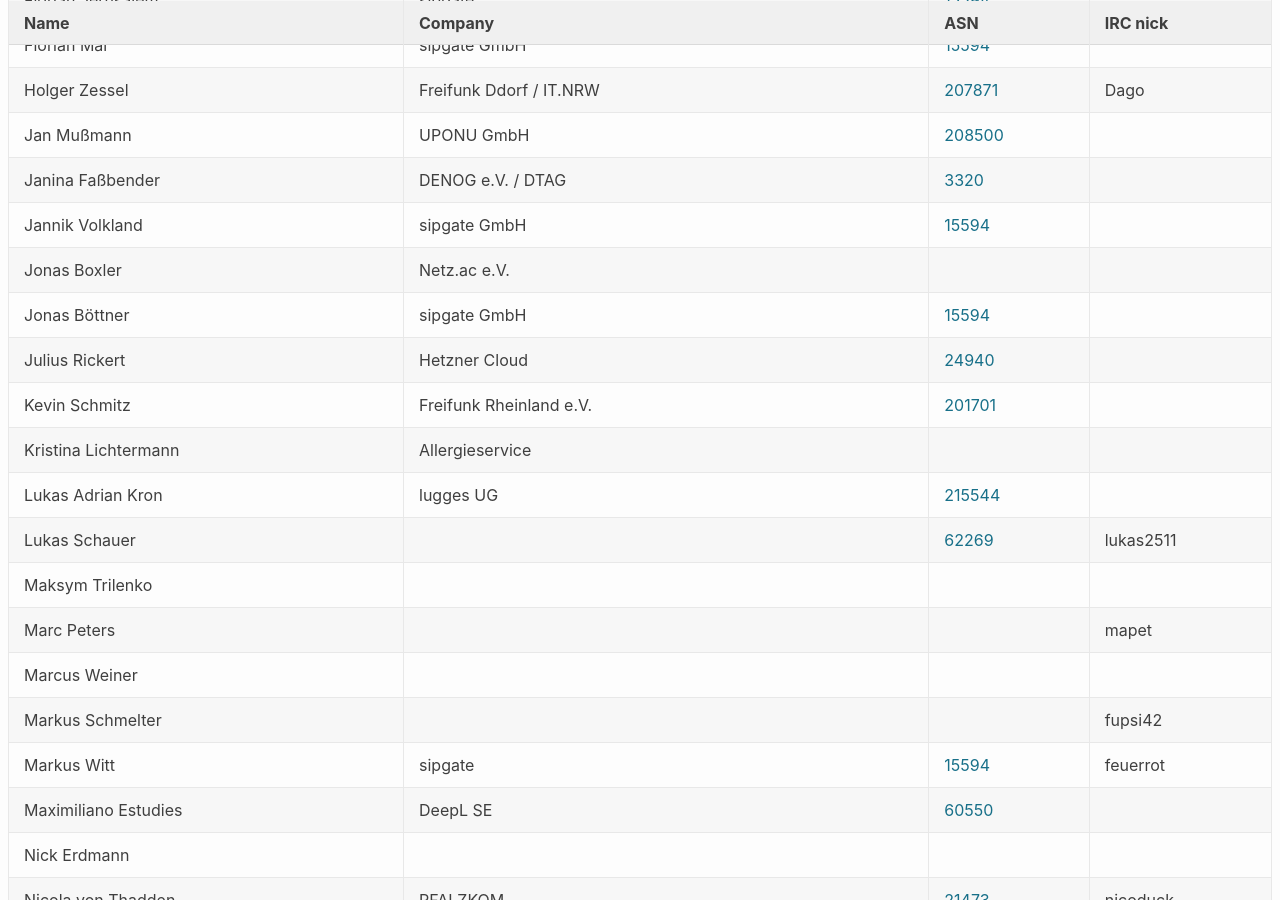
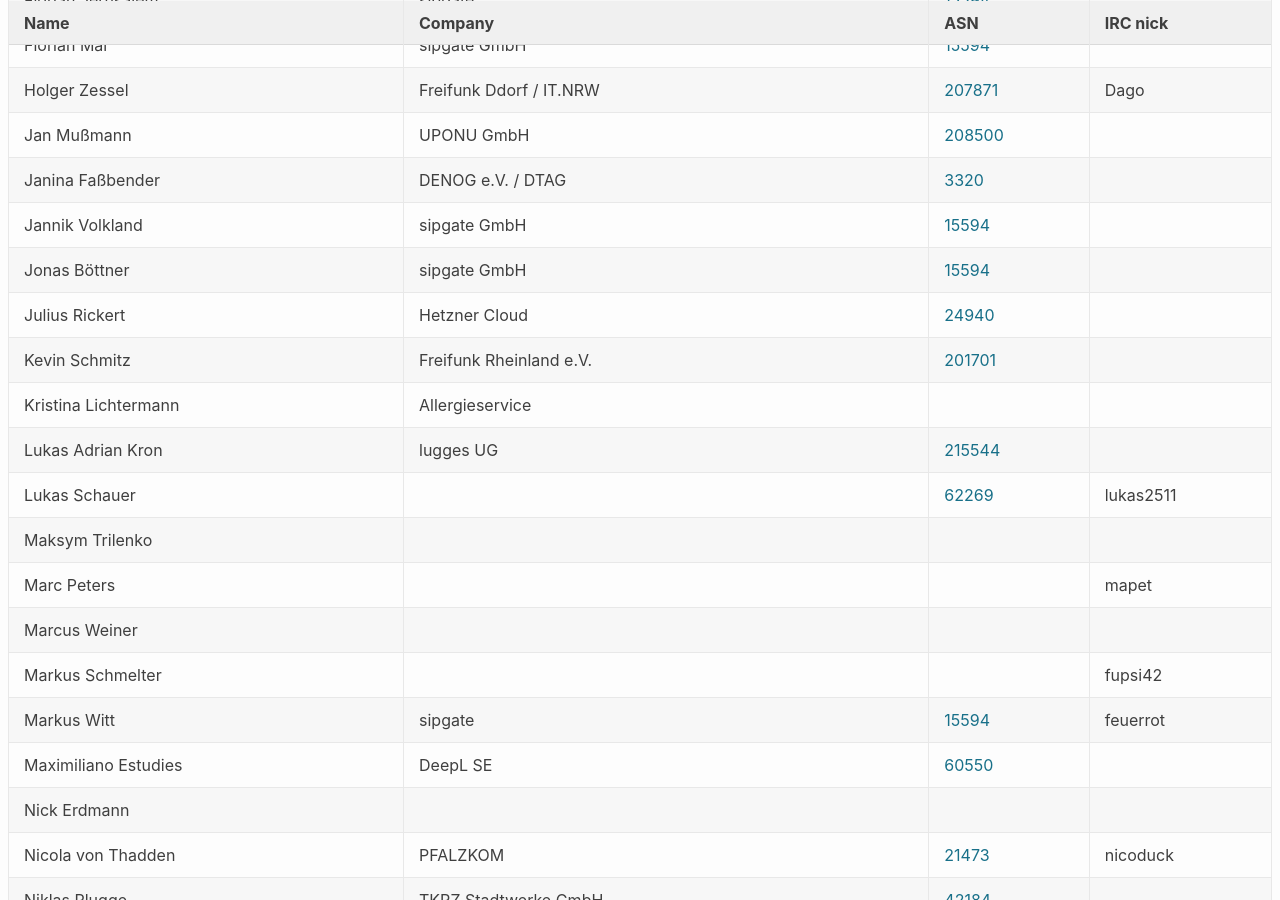
Before and after one commit to denog/pretix-attendeelist, a Jekyll site: the page built from denog-meetup-2024-03/index.markdown, in a window 1280 px wide and 900 px high, scrolled down 481 px. Built offline with Jekyll 4.4.1, drawn with Linux system fonts in a browser that asks for light colours.

Commit message:
Latest data: Wed Apr  3 19:27:58 UTC 2024

```diff
--- a/_data/attendees_denog-meetup-2024-03.json
+++ b/_data/attendees_denog-meetup-2024-03.json
@@ -94,12 +94,6 @@
     "company": "sipgate GmbH",
     "irc": null,
     "asn": "15594"
-  },
-  {
-    "name": "Jonas Boxler",
-    "company": "Netz.ac e.V.",
-    "irc": null,
-    "asn": null
   },
   {
     "name": "Julius Rickert",
```
